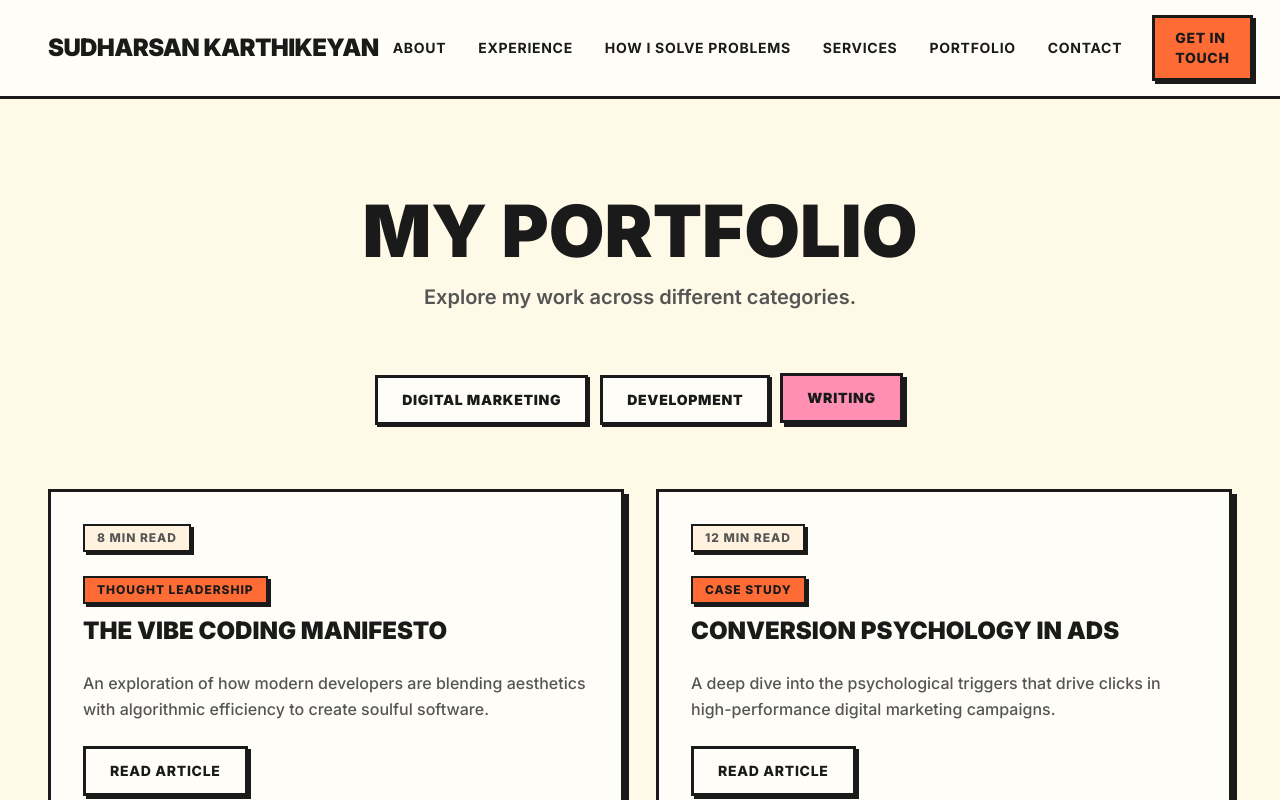
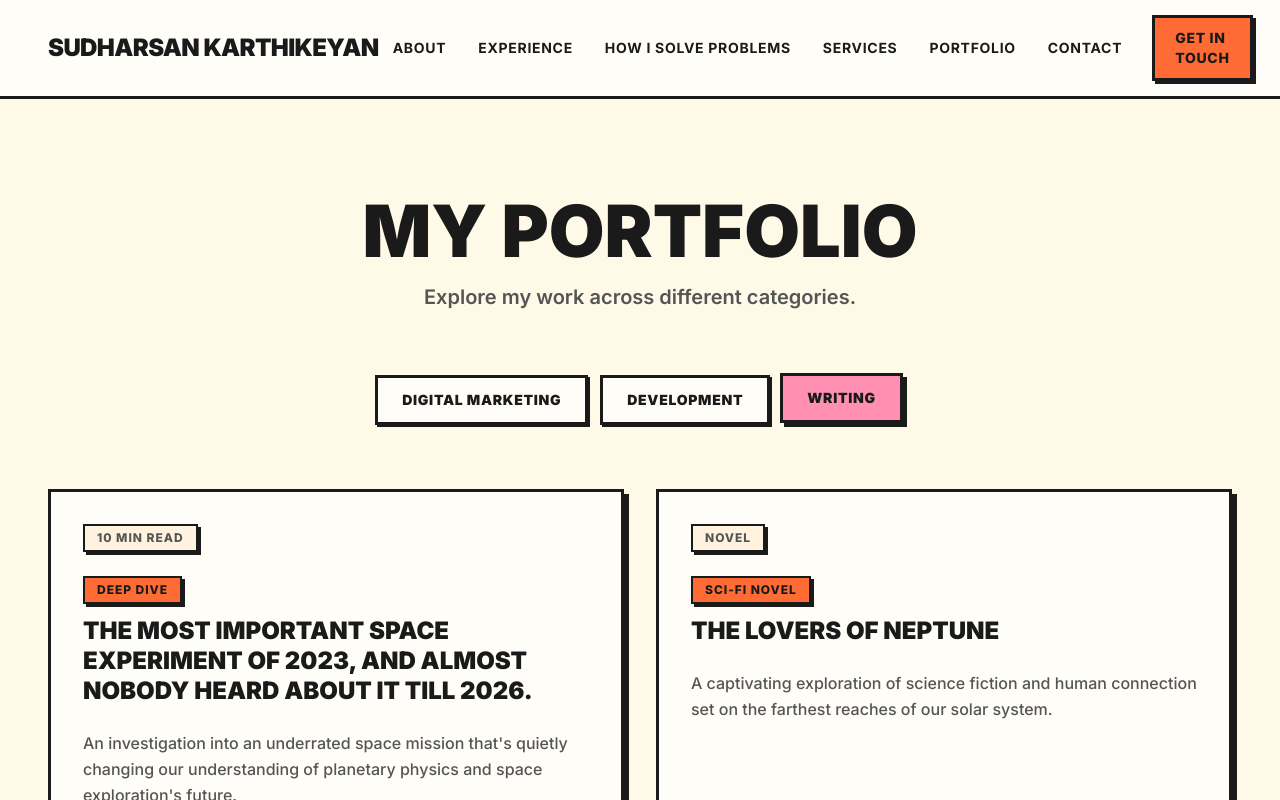
Before and after one commit to Sudharsan-since-2001/Portfolio, a Next.js app: page / in a window 1280 px wide. Both pictures are taken after a click on the button "WRITING". Shown: the part 4589-5389 px from the top of the page. Built offline with nearby package versions, Linux system fonts and the light colour scheme; a web font is replaced by a local one.

Commit message:
Add files via upload

```diff
--- a/src/components/PortfolioTabs.tsx
+++ b/src/components/PortfolioTabs.tsx
@@ -57,25 +57,25 @@ const developmentProjects = [
 
 const writingProjects = [
     {
-        title: "The Vibe Coding Manifesto",
-        type: "Thought Leadership",
-        readTime: "8 min read",
-        description: "An exploration of how modern developers are blending aesthetics with algorithmic efficiency to create soulful software.",
-        link: "#"
+        title: "The most important space experiment of 2023, and almost nobody heard about it till 2026.",
+        type: "Deep Dive",
+        readTime: "10 min read",
+        description: "An investigation into an underrated space mission that's quietly changing our understanding of planetary physics and space exploration's future.",
+        link: "https://medium.com/@sudharsanmilburn/the-most-important-space-experiment-of-2023-and-almost-nobody-heard-about-it-9e7044382934"
     },
     {
-        title: "Conversion Psychology in Ads",
-        type: "Case Study",
-        readTime: "12 min read",
-        description: "A deep dive into the psychological triggers that drive clicks in high-performance digital marketing campaigns.",
-        link: "#"
+        title: "The Lovers of Neptune",
+        type: "Sci-Fi Novel",
+        readTime: "Novel",
+        description: "A captivating exploration of science fiction and human connection set on the farthest reaches of our solar system.",
+        link: "https://the-lovers-of-neptune-aacd3ba47-sudharsans-projects-84f59cbf.vercel.app/"
     },
     {
-        title: "Next.js 15: A New Era",
-        type: "Technical Guide",
-        readTime: "15 min read",
-        description: "A comprehensive guide on implementing the latest features of Next.js for enterprise-scale applications.",
-        link: "#"
+        title: "How Livbio Got Cited by Google AI in 72 Hours: A GEO Breakdown",
+        type: "GEO Case Study",
+        readTime: "5 min read",
+        description: "A Generative Engine Optimization Case Study Analysis exploring how strategic content optimization led to rapid AI citations.",
+        link: "https://medium.com/@sudharsanmilburn/how-livbio-got-cited-by-google-ai-in-72-hours-a-geo-breakdown-7afc587a9748"
     }
 ]
 
@@ -216,7 +216,8 @@ export function PortfolioTabs({
                                 {activeTab === "Writing" && (
                                     <div className="grid grid-cols-1 md:grid-cols-2 gap-6 sm:gap-8">
                                         {writingProjects.map((project) => (
-                                            <div key={project.title} className="nb-card p-6 sm:p-8 space-y-5 sm:space-y-6 bg-background group">
+                                            <div key={project.title} className="nb-card p-6 sm:p-8 flex flex-col bg-background group h-full">
+                                                <div className="flex-grow space-y-5 sm:space-y-6 mb-8">
                                                     <div className="flex justify-between items-start">
                                                         <span className="nb-badge px-2.5 py-1 sm:px-3 sm:py-1 bg-muted text-muted-foreground text-[10px] sm:text-xs font-black">{project.readTime}</span>
                                                     </div>
@@ -227,9 +228,15 @@ export function PortfolioTabs({
                                                         <h3 className="text-xl sm:text-2xl font-black uppercase leading-tight">{project.title}</h3>
                                                     </div>
                                                     <p className="text-sm sm:text-base text-muted-foreground leading-relaxed font-medium">{project.description}</p>
-                                                <button className="nb-btn px-5 py-2.5 sm:px-6 sm:py-3 bg-background text-foreground flex items-center justify-center gap-2 text-xs sm:text-sm group-hover:bg-[var(--nb-yellow)] transition-colors font-black uppercase shadow-[3px_3px_0px_var(--foreground)]">
+                                                </div>
+                                                <a
+                                                    href={project.link}
+                                                    target="_blank"
+                                                    rel="noopener noreferrer"
+                                                    className="nb-btn px-5 py-2.5 sm:px-6 sm:py-3 bg-background text-foreground flex items-center justify-center gap-2 text-xs sm:text-sm group-hover:bg-[var(--nb-yellow)] transition-colors font-black uppercase shadow-[3px_3px_0px_var(--foreground)]"
+                                                >
                                                     <span>Read Article</span>
-                                                </button>
+                                                </a>
                                             </div>
                                         ))}
                                     </div>
```
Lines whose indentation alone changed are shown as unchanged.
